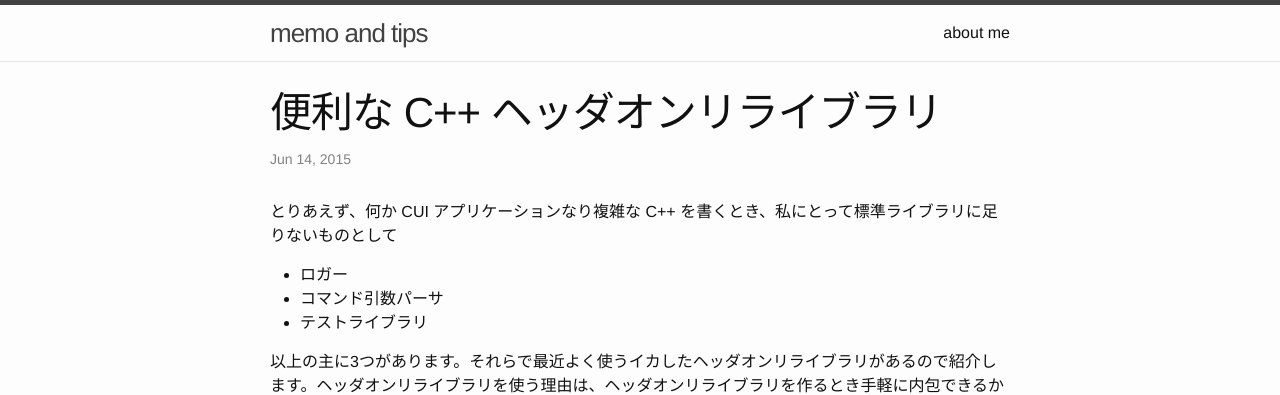
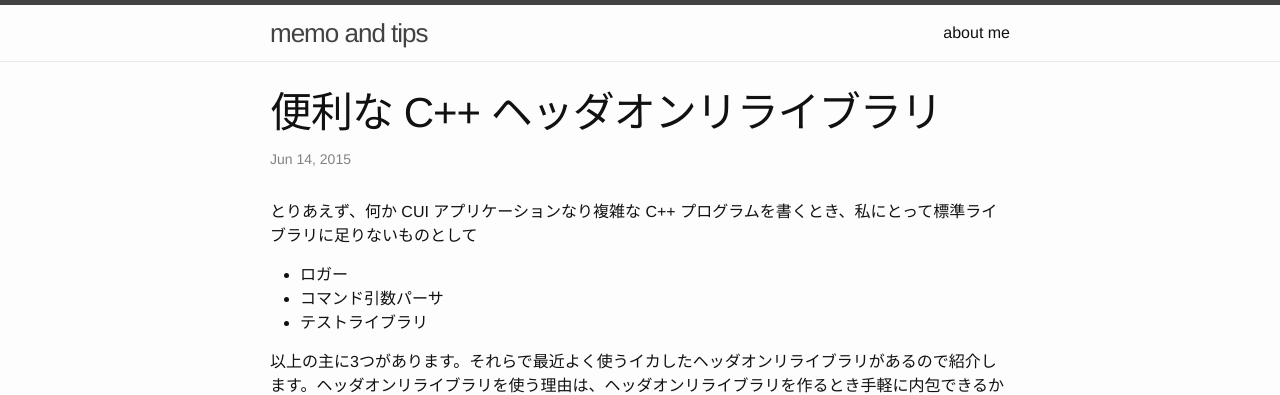
Before and after one commit to ShigekiKarita/shigekikarita.github.io, a Jekyll site: the page built from _posts/2015-06-14-003.md, in a window 1280 px wide. Shown: the top 395 px of the page. Built offline with Jekyll 4.4.1, drawn with Linux system fonts in a browser that asks for light colours; comment, search, counter and statistics services are not loaded.

Commit message:
雑なコミット

```diff
--- a/_posts/2015-06-14-003.md
+++ b/_posts/2015-06-14-003.md
@@ -3,7 +3,7 @@ layout: post
 title: 便利な C++ ヘッダオンリライブラリ
 comments: true
 ---
-とりあえず、何か CUI アプリケーションなり複雑な C++ を書くとき、私にとって標準ライブラリに足りないものとして
+とりあえず、何か CUI アプリケーションなり複雑な C++ プログラムを書くとき、私にとって標準ライブラリに足りないものとして
 
 + ロガー
 + コマンド引数パーサ
```
